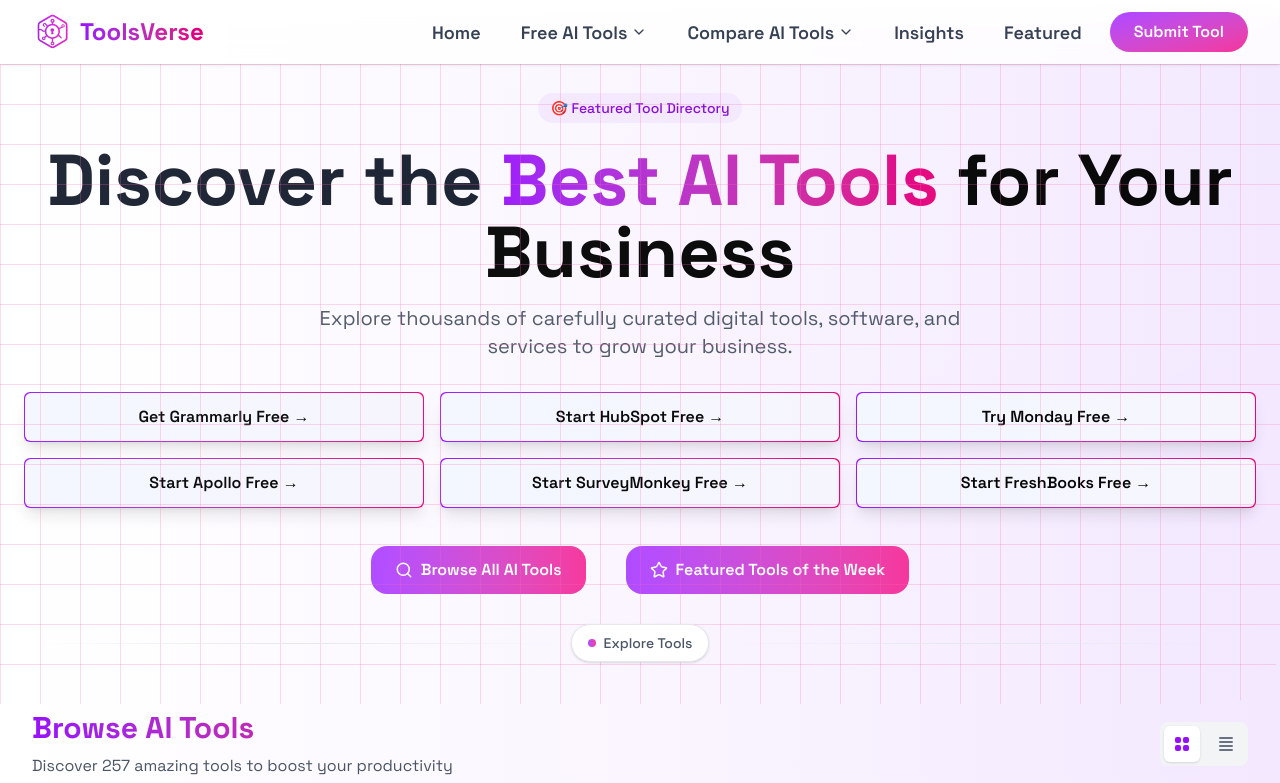
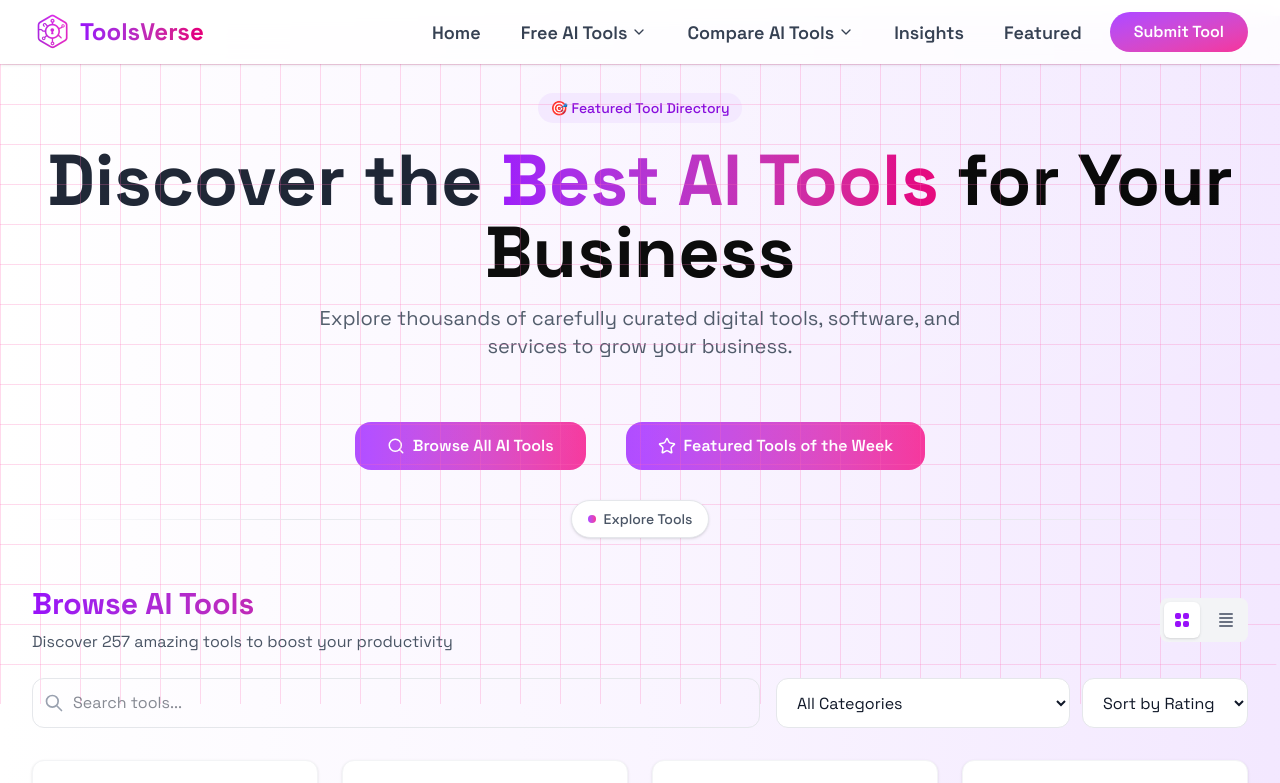
Before and after one commit to sohailakhtar01/toolverse, a Next.js app: page / in a window 1280 px wide. Shown: the top 783 px of the page. Built offline with nearby package versions, Linux system fonts and the light colour scheme.

Commit message:
removed the tools from the landing page

```diff
--- a/src/components/Header.jsx
+++ b/src/components/Header.jsx
@@ -188,7 +188,7 @@
                 className="p-2 text-purple-600 hover:text-purple-700 transition-colors focus:outline-none focus:ring-2 focus:ring-purple-500 rounded-md"
                 aria-label="Close mobile menu"
               >
-                <X className="w-5 h-5" />
+                <X className="w-7 h-7" />
               </button>
             </div>
 
--- a/src/components/LandingClient.jsx
+++ b/src/components/LandingClient.jsx
@@ -78,92 +78,10 @@
             Explore thousands of carefully curated digital tools, software, and services to grow your business.
           </p>
           {/* /////////////////////////// */}
-<div className="grid grid-cols-3 md:grid-cols-3 gap-4 my-2">
-
-  {/* Semrush */}
-
-
-  {/* Grammarly */}
-  <div className="p-[1px] rounded-md bg-gradient-to-r from-purple-600 to-pink-600 shadow-lg">
-    <a
-      href="https://www.thetoolsverse.com/tools/grammarly"
-      target="_blank"
-      rel="noopener noreferrer"
-      className="block w-full bg-gradient-to-r from-[#F3F7FF] to-[#F6F5FE] rounded-md py-3 px-4 hover:from-white hover:to-white transition-all text-center"
-    >
-      <span className="text-black font-spaceGrotesk text-base font-semibold">
-        Get Grammarly Free →
-      </span>
-    </a>
-  </div>
-
-
-  {/* HubSpot */}
-  <div className="p-[1px] rounded-md bg-gradient-to-r from-purple-600 to-pink-600 shadow-lg">
-    <a
-      href="https://www.thetoolsverse.com/tools/hubspot-free-crm"
-      target="_blank"
-      rel="noopener noreferrer"
-      className="block w-full bg-gradient-to-r from-[#F3F7FF] to-[#F6F5FE] rounded-md py-3 px-4 hover:from-white hover:to-white transition-all text-center"
-    >
-      <span className="text-black font-spaceGrotesk text-base font-semibold">
-        Start HubSpot Free →
-      </span>
-    </a>
-  </div>
-  <div className="p-[1px] rounded-md bg-gradient-to-r from-purple-600 to-pink-600 shadow-lg">
-    <a
-      href="https://www.thetoolsverse.com/tools/hubspot-free-crm"
-      target="_blank"
-      rel="noopener noreferrer"
-      className="block w-full bg-gradient-to-r from-[#F3F7FF] to-[#F6F5FE] rounded-md py-3 px-4 hover:from-white hover:to-white transition-all text-center"
-    >
-      <span className="text-black font-spaceGrotesk text-base font-semibold">
-        Try Monday Free →
-      </span>
-    </a>
-  </div>
-  <div className="p-[1px] rounded-md bg-gradient-to-r from-purple-600 to-pink-600 shadow-lg">
-    <a
-      href="https://www.thetoolsverse.com/tools/apollo"
-      target="_blank"
-      rel="noopener noreferrer"
-      className="block w-full bg-gradient-to-r from-[#F3F7FF] to-[#F6F5FE] rounded-md py-3 px-4 hover:from-white hover:to-white transition-all text-center"
-    >
-      <span className="text-black font-spaceGrotesk text-base font-semibold">
-        Start Apollo Free →
-      </span>
-    </a>
-  </div>
-  {/* //////////////// */}
-  <div className="p-[1px] rounded-md bg-gradient-to-r from-purple-600 to-pink-600 shadow-lg">
-    <a
-      href="https://www.thetoolsverse.com/tools/surveymonkey"
-      target="_blank"
-      rel="noopener noreferrer"
-      className="block w-full bg-gradient-to-r from-[#F3F7FF] to-[#F6F5FE] rounded-md py-3 px-4 hover:from-white hover:to-white transition-all text-center"
-    >
-      <span className="text-black font-spaceGrotesk text-sm sm:text-base font-semibold">
-        Start SurveyMonkey Free →
-      </span>
-    </a>
-  </div>
-  <div className="p-[1px] rounded-md bg-gradient-to-r from-purple-600 to-pink-600 shadow-lg">
-    <a
-      href="https://www.thetoolsverse.com/tools/freshbooks"
-      target="_blank"
-      rel="noopener noreferrer"
-      className="block w-full bg-gradient-to-r from-[#F3F7FF] to-[#F6F5FE] rounded-md py-3 px-4 hover:from-white hover:to-white transition-all text-center"
-    >
-      <span className="text-black font-spaceGrotesk text-base font-semibold">
-        Start FreshBooks Free →
-      </span>
-    </a>
-  </div>
 
 
 
-</div>
+
 
 {/* ////////////////////////////////// */}
 
@@ -174,7 +92,7 @@
 <div className="flex flex-wrap gap-4 sm:gap-10 mb-[30px] justify-center mt-[-50px]">
   <a
   href="/browse-tools"
-  className="flex items-center gap-2 px-6 py-3 cursor-pointer bg-gradient-to-r font-spaceGrotesk from-purple-500 to-pink-500 text-white rounded-2xl font-semibold hover:from-purple-600 hover:to-pink-600 transition-all transform hover:scale-101"
+  className="flex items-center gap-2 px-8 py-3 cursor-pointer bg-gradient-to-r font-spaceGrotesk from-purple-500 to-pink-500 text-white rounded-2xl font-semibold hover:from-purple-600 hover:to-pink-600 transition-all transform hover:scale-101"
 >
   <Search size={18} />
   Browse All AI Tools
@@ -182,7 +100,7 @@
 
   <a
   href="/featured"
-  className="flex items-center gap-2 px-6 py-3 cursor-pointer bg-gradient-to-r font-spaceGrotesk from-purple-500 to-pink-500 text-white rounded-2xl font-semibold hover:from-purple-600 hover:to-pink-600 transition-all transform hover:scale-101"
+  className="flex items-center gap-2 px-8 py-3 cursor-pointer bg-gradient-to-r font-spaceGrotesk from-purple-500 to-pink-500 text-white rounded-2xl font-semibold hover:from-purple-600 hover:to-pink-600 transition-all transform hover:scale-101"
 >
   <Star size={18} />
   Featured Tools of the Week
```
Also changed, not shown: toolsinmainpage.txt (added).
